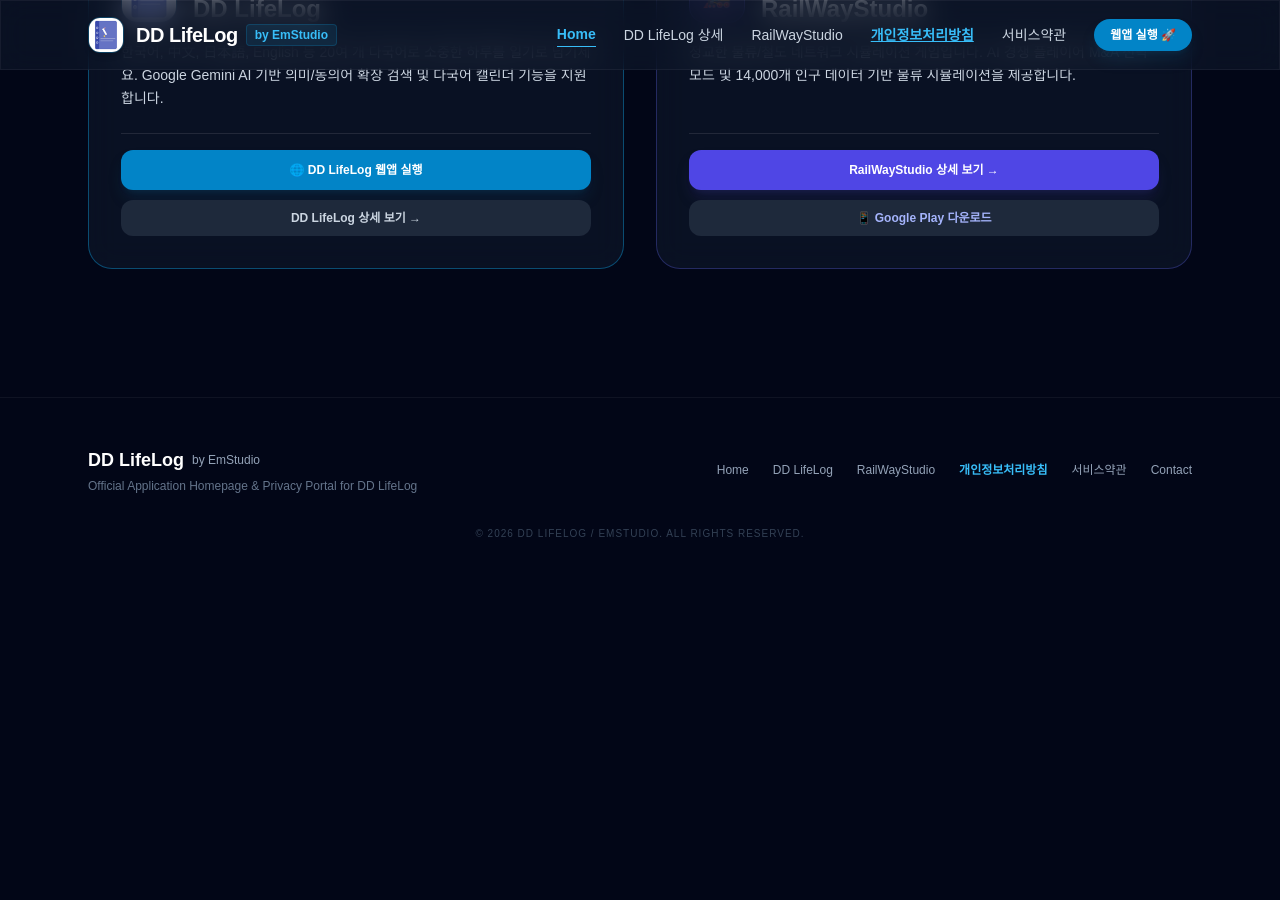
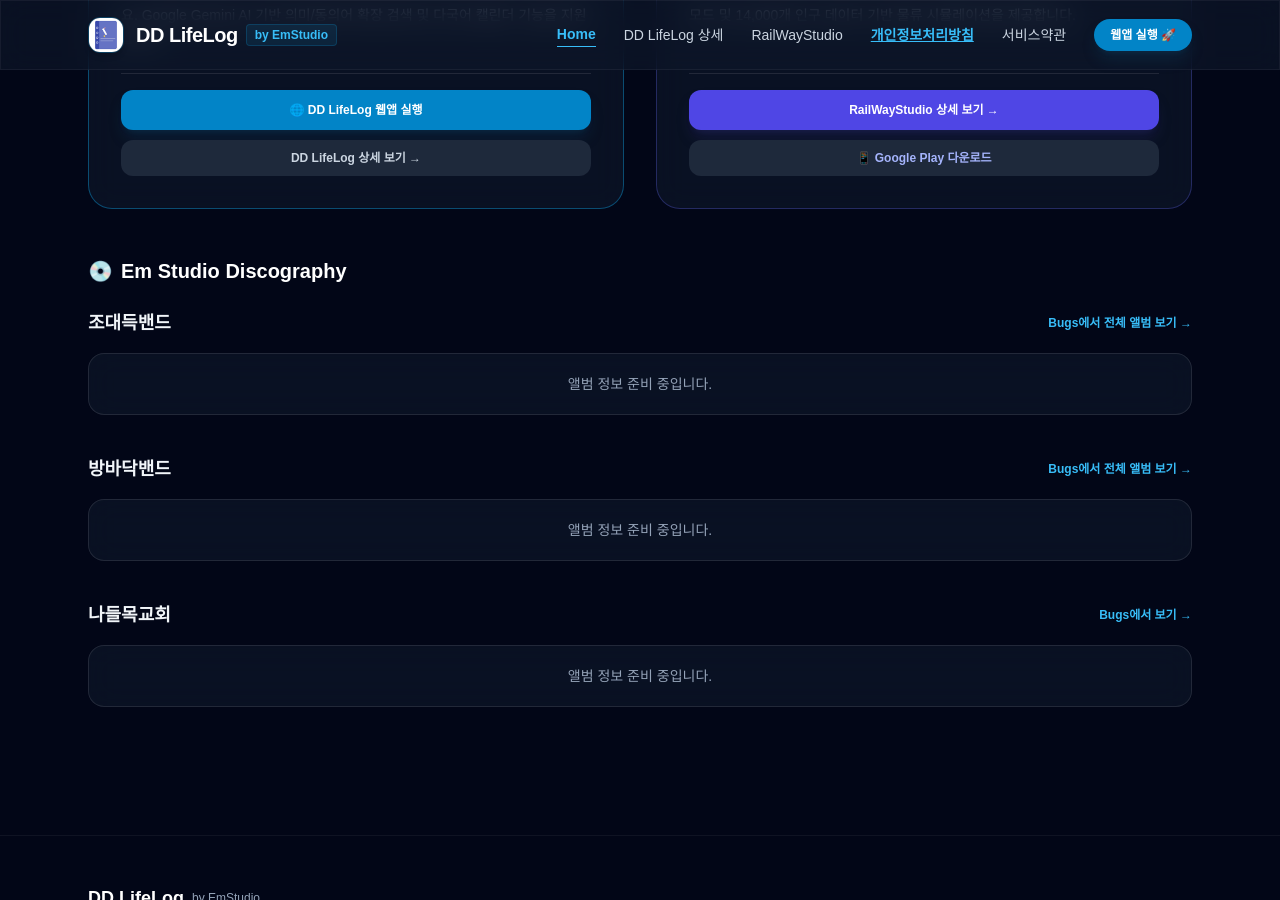
Before and after one commit to daduki/daduki.github.io, a Jekyll site: the page index.html, which Jekyll copies as it is, in a window 1280 px wide and 900 px high, scrolled down 1374 px. Built offline with Jekyll 4.4.1, drawn with Linux system fonts in a browser that asks for light colours; nearby versions of some CDN libraries; some web fonts are replaced; before the commit the page ends 1963 px from its top, so only the background shows below that.

Commit message:
feat: shrink hero title 80% and add Em Studio Discography section scaffold
- Reduce DD LifeLog hero title to 80% of its previous size to avoid unwanted line wraps
- Add "Em Studio Discography" section at the bottom of the homepage with
  vertical album-list scaffolding for 조대득밴드, 방바닥밴드, and 나들목교회,
  including a template comment for future album detail-page linking
- Album cover scraping from music.bugs.co.kr could not be completed in this
  session because the sandbox's network egress policy blocks that domain;
  structure is in place with placeholder rows pending that data

```diff
--- a/index.html
+++ b/index.html
@@ -51,7 +51,7 @@
             <div class="inline-block px-4 py-1.5 mb-4 rounded-full bg-sky-500/10 border border-sky-500/20 text-sky-400 text-xs font-bold tracking-widest uppercase">
                 Official Application Homepage · Google OAuth & Gemini AI Powered
             </div>
-            <h1 class="text-4xl md:text-6xl font-extrabold text-white mb-6 leading-tight">
+            <h1 class="text-[1.8rem] md:text-[3rem] font-extrabold text-white mb-6 leading-tight whitespace-nowrap">
                 DD LifeLog (디디 라이프로그)<br>
                 <span class="gradient-text">다국어 AI 일기 & 스마트 일상 기록 앱</span>
             </h1>
@@ -189,6 +189,68 @@
             </div>
         </div>
 
+        <!-- Em Studio Discography Section -->
+        <div class="mb-12" id="discography">
+            <h2 class="text-xl font-bold text-white mb-6 flex items-center gap-2">
+                <span>💿</span> Em Studio Discography
+            </h2>
+            <div class="space-y-10">
+
+                <!-- Artist: 조대득밴드 -->
+                <div>
+                    <div class="flex items-center justify-between mb-4">
+                        <h3 class="text-lg font-bold text-slate-100">조대득밴드</h3>
+                        <a href="https://music.bugs.co.kr/artist/80023236/albums" target="_blank" class="text-xs font-semibold text-sky-400 hover:text-sky-300 transition">Bugs에서 전체 앨범 보기 →</a>
+                    </div>
+                    <!--
+                        TODO: 앨범 데이터 반영 예정 (음원 사이트 접근 제한으로 현재 구조만 구현됨).
+                        각 앨범 항목은 아래 템플릿 형태로 discography/ 폴더의 상세 페이지와 연결합니다.
+
+                        <a href="discography/jodaedeuk-band-{album-slug}.html" class="glass p-4 rounded-2xl border border-white/10 flex items-center gap-4 hover:border-sky-500/40 transition card-select">
+                            <img src="images/discography/jodaedeuk-band/{album-slug}.jpg" alt="{앨범명} 커버" class="w-16 h-16 rounded-xl object-cover border border-white/10 shadow-md flex-shrink-0">
+                            <div class="min-w-0">
+                                <p class="text-slate-100 font-semibold truncate">{앨범명}</p>
+                                <p class="text-slate-400 text-xs mt-1">{발매일}</p>
+                            </div>
+                        </a>
+                    -->
+                    <div class="space-y-3" data-artist="조대득밴드">
+                        <div class="glass p-5 rounded-2xl border border-white/10 text-slate-400 text-sm text-center">
+                            앨범 정보 준비 중입니다.
+                        </div>
+                    </div>
+                </div>
+
+                <!-- Artist: 방바닥밴드 -->
+                <div>
+                    <div class="flex items-center justify-between mb-4">
+                        <h3 class="text-lg font-bold text-slate-100">방바닥밴드</h3>
+                        <a href="https://music.bugs.co.kr/artist/80189284/albums" target="_blank" class="text-xs font-semibold text-sky-400 hover:text-sky-300 transition">Bugs에서 전체 앨범 보기 →</a>
+                    </div>
+                    <div class="space-y-3" data-artist="방바닥밴드">
+                        <div class="glass p-5 rounded-2xl border border-white/10 text-slate-400 text-sm text-center">
+                            앨범 정보 준비 중입니다.
+                        </div>
+                    </div>
+                </div>
+
+                <!-- Artist: 나들목교회 -->
+                <div>
+                    <div class="flex items-center justify-between mb-4">
+                        <h3 class="text-lg font-bold text-slate-100">나들목교회</h3>
+                        <a href="https://music.bugs.co.kr/album/20216456" target="_blank" class="text-xs font-semibold text-sky-400 hover:text-sky-300 transition">Bugs에서 보기 →</a>
+                    </div>
+                    <!-- 참고: 이 앨범은 5번, 13번 트랙만 작사·작곡으로 참여했으므로, 상세 페이지 트랙리스트에서 해당 두 트랙만 볼드체(font-bold)로 표시할 것 -->
+                    <div class="space-y-3" data-artist="나들목교회">
+                        <div class="glass p-5 rounded-2xl border border-white/10 text-slate-400 text-sm text-center">
+                            앨범 정보 준비 중입니다.
+                        </div>
+                    </div>
+                </div>
+
+            </div>
+        </div>
+
     </main>
 
     <!-- Footer -->
```
